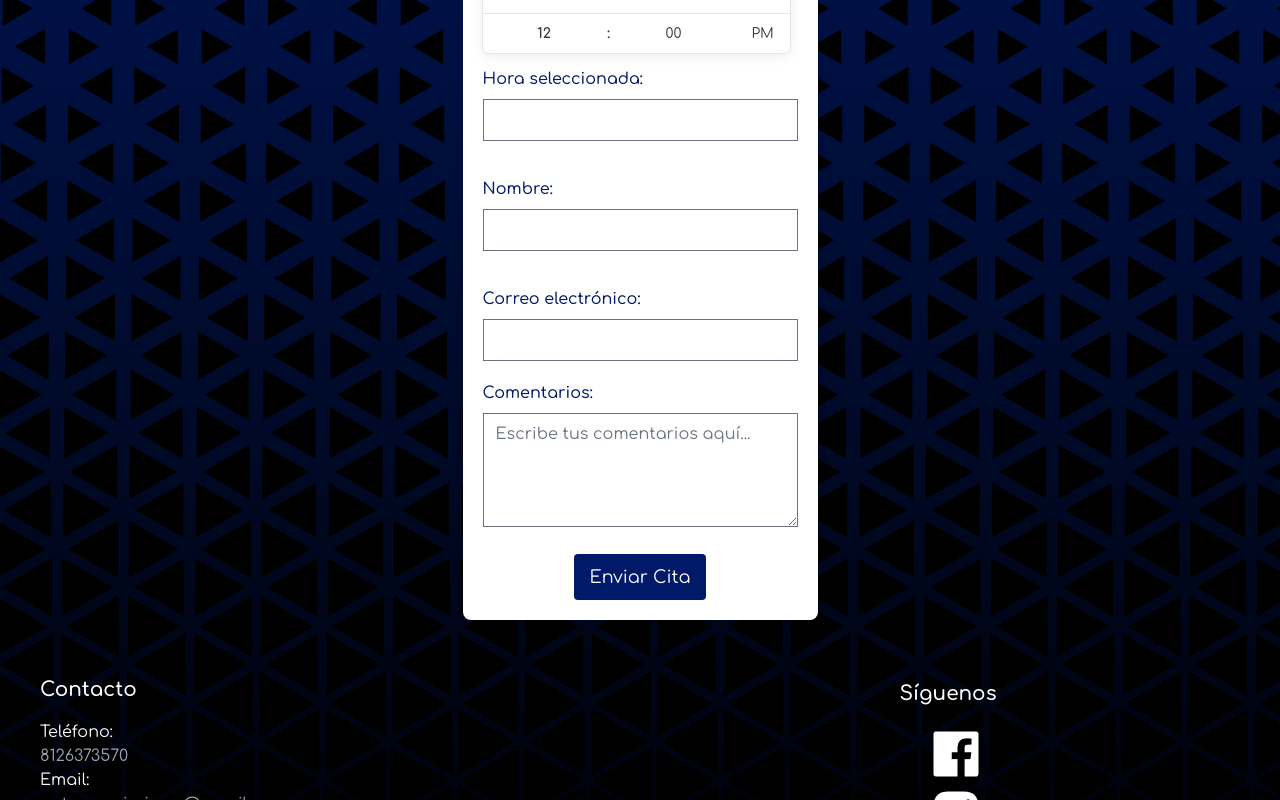
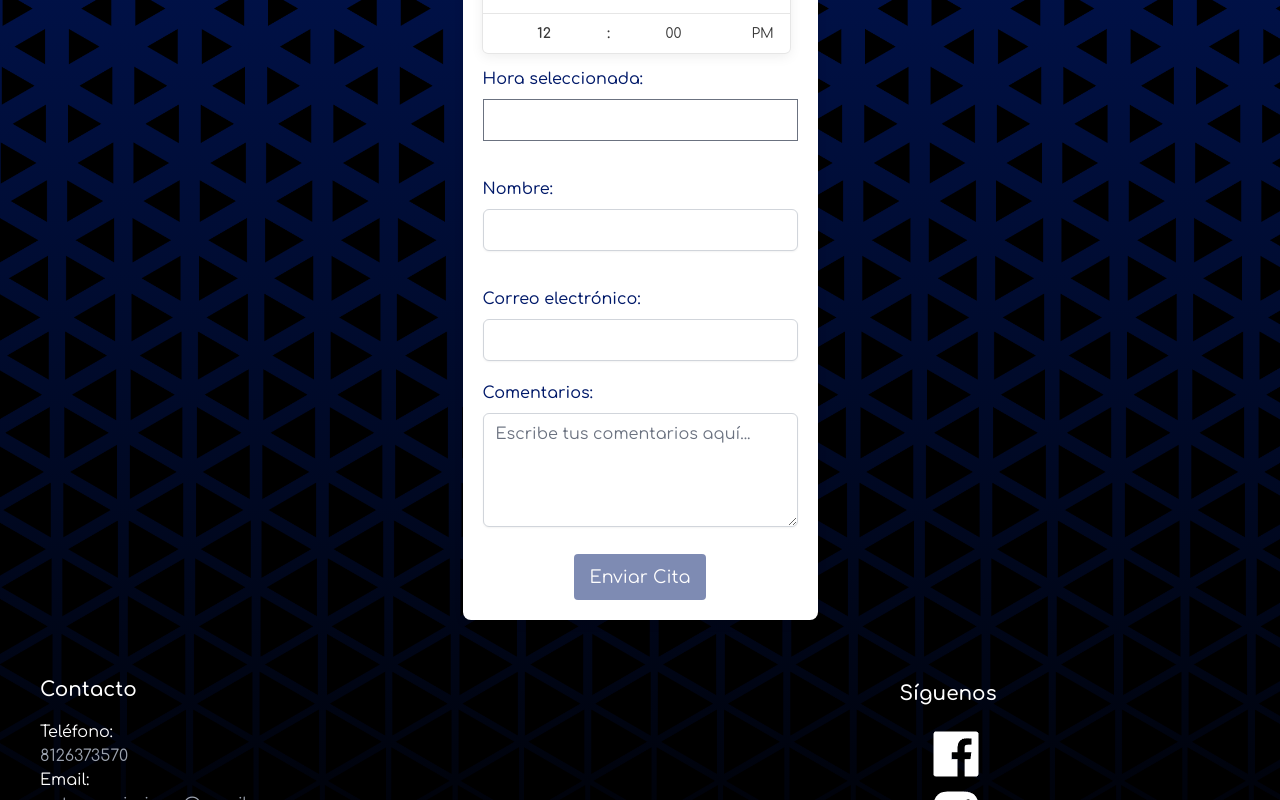
Before and after one commit to MarcoLc94/CerrajeriaLaAmenaza, a React (Vite) app: page /reservation in a window 1280 px wide. Shown: the part 481-1281 px from the top of the page. Built offline with nearby package versions, Linux system fonts and the light colour scheme; a web font is replaced by a local one.

Commit message:
form enhance

```diff
--- a/package.json
+++ b/package.json
@@ -16,9 +16,11 @@
     "flowbite": "^2.5.2",
     "react": "^18.3.1",
     "react-clock": "^5.1.0",
+    "react-country-flag": "^3.1.0",
     "react-dom": "^18.3.1",
     "react-router-dom": "^7.0.1",
     "react-scroll": "^1.9.0",
+    "react-select": "^5.10.0",
     "react-slick": "^0.30.3",
     "react-time-picker": "^7.0.0",
     "react-toastify": "^10.0.6",
--- a/src/components/Form/FormComponent.jsx
+++ b/src/components/Form/FormComponent.jsx
@@ -1,8 +1,20 @@
-import { useState, useEffect } from "react";
+import { useState } from "react";
 import "./FormComponent.css";
 import { ToastContainer, toast } from "react-toastify";
 import "react-toastify/dist/ReactToastify.css";
 import emailjs, { EmailJSResponseStatus } from "@emailjs/browser";
+import ReactCountryFlag from "react-country-flag"; // Importar la librería de banderas
+import Select from "react-select"; // Importar react-select
+
+// Array de países con códigos ISO y ladas
+const countries = [
+  { value: "+52", label: "MX", iso: "MX" }, // MX es el código ISO para México
+  { value: "+1", label: "EU", iso: "US" }, // US es el código ISO para Estados Unidos
+  { value: "+34", label: "ES", iso: "ES" }, // ES es el código ISO para España
+  { value: "+51", label: "PE", iso: "PE" }, // PE es el código ISO para Perú
+  { value: "+54", label: "AR", iso: "AR" }, // AR es el código ISO para Argentina
+  // Agrega más países según sea necesario
+];
 
 const FormComponent = () => {
   const [formData, setFormData] = useState({
@@ -10,55 +22,68 @@ const FormComponent = () => {
     email: "",
     tel: "",
     message: "",
+    countryCode: "+52", // Código de país por defecto (México)
   });
 
-  // Agregar estado para saber si el email ha sido tocado
-  const [emailTouched, setEmailTouched] = useState(false);
-  const [isEmailValid, setIsEmailValid] = useState(true); // Mantener true inicialmente
+  const [touched, setTouched] = useState({
+    name: false,
+    email: false,
+    tel: false,
+    message: false,
+  });
 
-  // Modificar el useEffect para considerar si el campo ha sido tocado
-  useEffect(() => {
-    if (emailTouched) {
-      setIsEmailValid(validateEmail(formData.email) && formData.email !== "");
-    }
-  }, [formData.email, emailTouched]);
-
-  // Separar la lógica del teléfono a una función específica
-  const handlePhoneChange = (e) => {
-    const value = e.target.value.replace(/\D/g, "");
-    setFormData({
-      ...formData,
-      tel: value,
-    });
+  // Validar el email
+  const validateEmail = (email) => {
+    const emailValidator = /^[a-zA-Z0-9._%+-]+@[a-zA-Z0-9.-]+\.[a-zA-Z]+$/;
+    return emailValidator.test(email);
   };
 
-  // Modificar el handleChange para el email
-  const handleEmailChange = (e) => {
-    const { value } = e.target;
-    setFormData((prev) => ({
-      ...prev,
-      email: value,
-    }));
-    setEmailTouched(true);
+  // Validar que el formulario esté completo y sea válido
+  const isFormValid = () => {
+    return (
+      formData.name.trim() !== "" &&
+      formData.email.trim() !== "" &&
+      validateEmail(formData.email) &&
+      formData.tel.trim() !== "" &&
+      /^\d{10}$/.test(formData.tel) && // Teléfono debe tener 10 dígitos
+      formData.message.trim().length >= 10 // Al menos 10 caracteres en el mensaje
+    );
   };
 
-  // Manejar cambios para los demás campos
+  // Manejar cambios en los campos
   const handleChange = (e) => {
     const { id, value } = e.target;
     setFormData({
       ...formData,
       [id]: value,
     });
+    setTouched({
+      ...touched,
+      [id]: true,
+    });
   };
 
-  const validateEmail = (emailData) => {
-    const emailValidator = /^[a-zA-Z0-9._%+-]+@[a-zA-Z0-9.-]+\.[a-zA-Z]+$/;
-
-    return emailValidator.test(emailData);
+  // Manejar cambios en el código de país
+  const handleCountryCodeChange = (selectedOption) => {
+    setFormData({
+      ...formData,
+      countryCode: selectedOption.value,
+    });
+    setTouched({
+      ...touched,
+      tel: true,
+    });
   };
 
+  // Manejar el envío del formulario
   const handleSubmit = async (e) => {
-    e.preventDefault(); // Prevenir el comportamiento predeterminado del formulario
+    e.preventDefault();
+
+    if (!isFormValid()) {
+      toast.error("Por favor, completa todos los campos correctamente.");
+      return;
+    }
+
     try {
       await emailjs.send(
         "service_0p779pc", // Reemplaza con tu Service ID
@@ -66,13 +91,25 @@ const FormComponent = () => {
         {
           name: formData.name,
           email: formData.email,
-          tel: formData.tel,
+          tel: `${formData.countryCode}${formData.tel}`,
           message: formData.message,
         },
         "Genp-_Rzip-Rps60D" // Reemplaza con tu Public Key
       );
       toast.success("¡Tu mensaje se ha enviado con éxito!");
-      setFormData({ name: "", email: "", tel: "", message: "" }); // Limpiar el formulario
+      setFormData({
+        name: "",
+        email: "",
+        tel: "",
+        message: "",
+        countryCode: "+52",
+      });
+      setTouched({
+        name: false,
+        email: false,
+        tel: false,
+        message: false,
+      });
     } catch (err) {
       if (err instanceof EmailJSResponseStatus) {
         toast.error(`EMAILJS FAILED: ${err.text}`);
@@ -82,6 +119,36 @@ const FormComponent = () => {
     }
   };
 
+  // Función para determinar si un campo es inválido
+  const isFieldInvalid = (fieldName) => {
+    switch (fieldName) {
+      case "name":
+        return touched.name && formData.name.trim() === "";
+      case "email":
+        return touched.email && !validateEmail(formData.email);
+      case "tel":
+        return touched.tel && !/^\d{10}$/.test(formData.tel);
+      case "message":
+        return touched.message && formData.message.length < 10;
+      default:
+        return false;
+    }
+  };
+
+  // Personalizar las opciones del dropdown
+  const formatOptionLabel = ({ value, label, iso }) => (
+    <div style={{ display: "flex", alignItems: "center" }}>
+      <ReactCountryFlag
+        countryCode={iso}
+        svg
+        style={{ width: "1.5em", height: "1.5em", marginRight: "8px" }}
+      />
+      <span>
+        {label} ({value})
+      </span>
+    </div>
+  );
+
   return (
     <div className="p-10 flex items-center justify-center form-container">
       <div className="w-full max-w-md bg-white rounded-lg shadow-md p-6">
@@ -90,7 +157,8 @@ const FormComponent = () => {
             Contacto
           </h2>
         </div>
-        <form onSubmit={isEmailValid ? handleSubmit : null}>
+        <form onSubmit={handleSubmit}>
+          {/* Campo Nombre */}
           <div className="mb-4">
             <label
               htmlFor="name"
@@ -103,13 +171,22 @@ const FormComponent = () => {
               id="name"
               value={formData.name}
               onChange={handleChange}
-              className="w-full px-3 py-2 border border-gray-300 rounded-md shadow-sm focus:outline-none focus:ring-2 focus:ring-blue-500"
+              onBlur={() => setTouched({ ...touched, name: true })}
+              className={`w-full px-3 py-2 border rounded-md shadow-sm focus:outline-none focus:ring-2 ${
+                isFieldInvalid("name")
+                  ? "border-red-500 focus:ring-red-500"
+                  : "border-gray-300 focus:ring-blue-500"
+              }`}
               placeholder="Tu nombre"
               required
-              maxLength={20}
+              maxLength={30}
             />
+            {isFieldInvalid("name") && (
+              <small className="text-red-600">El nombre es requerido.</small>
+            )}
           </div>
 
+          {/* Campo Correo Electrónico */}
           <div className="mb-4">
             <label
               htmlFor="email"
@@ -121,18 +198,22 @@ const FormComponent = () => {
               type="email"
               id="email"
               value={formData.email}
-              onChange={handleEmailChange}
-              className="w-full px-3 py-2 border border-gray-300 rounded-md shadow-sm focus:outline-none focus:ring-2 focus:ring-blue-500"
+              onChange={handleChange}
+              onBlur={() => setTouched({ ...touched, email: true })}
+              className={`w-full px-3 py-2 border rounded-md shadow-sm focus:outline-none focus:ring-2 ${
+                isFieldInvalid("email")
+                  ? "border-red-500 focus:ring-red-500"
+                  : "border-gray-300 focus:ring-blue-500"
+              }`}
               placeholder="Tu correo electrónico"
               required
             />
-            {isEmailValid ? (
-              <></>
-            ) : (
-              <small className="text-red-600">Ingrese un email válido</small>
+            {isFieldInvalid("email") && (
+              <small className="text-red-600">Ingrese un email válido.</small>
             )}
           </div>
 
+          {/* Campo Teléfono */}
           <div className="mb-4">
             <label
               htmlFor="tel"
@@ -140,19 +221,50 @@ const FormComponent = () => {
             >
               Teléfono
             </label>
+            <div className="flex">
+              <Select
+                options={countries}
+                value={countries.find((c) => c.value === formData.countryCode)}
+                onChange={handleCountryCodeChange}
+                formatOptionLabel={formatOptionLabel}
+                className="w-2/4"
+                styles={{
+                  control: (base) => ({
+                    ...base,
+                    border: "1px solid #d1d5db",
+                    borderRadius: "0.375rem 0 0 0.375rem",
+                    boxShadow: "none",
+                    "&:hover": {
+                      borderColor: "#d1d5db",
+                    },
+                  }),
+                }}
+              />
               <input
                 type="tel"
                 id="tel"
                 value={formData.tel}
-              onChange={handlePhoneChange}
-              pattern="[0-9]*"
+                onChange={handleChange}
+                onBlur={() => setTouched({ ...touched, tel: true })}
+                className={`w-3/5 px-3 py-2 border rounded-r-md shadow-sm focus:outline-none focus:ring-2 ${
+                  isFieldInvalid("tel")
+                    ? "border-red-500 focus:ring-red-500"
+                    : "border-gray-300 focus:ring-blue-500"
+                }`}
+                placeholder="Número de teléfono"
+                required
                 maxLength={10}
-              className="w-full px-3 py-2 border border-gray-300 rounded-md shadow-sm focus:outline-none focus:ring-2 focus:ring-blue-500"
-              placeholder="Tu número de teléfono"
-              required
+                pattern="\d{10}"
               />
             </div>
+            {isFieldInvalid("tel") && (
+              <small className="text-red-600">
+                El teléfono debe tener 10 dígitos.
+              </small>
+            )}
+          </div>
 
+          {/* Campo Mensaje */}
           <div className="mb-4">
             <label
               htmlFor="message"
@@ -165,20 +277,29 @@ const FormComponent = () => {
               rows="4"
               value={formData.message}
               onChange={handleChange}
-              className="w-full px-3 py-2 border border-gray-300 rounded-md shadow-sm focus:outline-none focus:ring-2 focus:ring-blue-500"
+              onBlur={() => setTouched({ ...touched, message: true })}
+              className={`w-full px-3 py-2 border rounded-md shadow-sm focus:outline-none focus:ring-2 ${
+                isFieldInvalid("message")
+                  ? "border-red-500 focus:ring-red-500"
+                  : "border-gray-300 focus:ring-blue-500"
+              }`}
               placeholder="Escribe tu mensaje aquí..."
               required
+              minLength={10}
+              maxLength={250}
             ></textarea>
+            {isFieldInvalid("message") && (
+              <small className="text-red-600">
+                El mensaje debe tener al menos 10 caracteres.
+              </small>
+            )}
           </div>
 
+          {/* Botón de Enviar */}
           <button
             type="submit"
-            className={
-              isEmailValid
-                ? "custom-submit w-full bg-gray-950 text-white font-semibold py-2 px-4 rounded-md shadow-md focus:outline-none focus:ring-2 focus:ring-blue-400"
-                : "custom-disabled w-full  font-semibold py-2 px-4 rounded-md shadow-md focus:outline-none"
-            }
-            disabled={!isEmailValid && emailTouched}
+            className="custom-submit w-full bg-gray-950 text-white font-semibold py-2 px-4 rounded-md shadow-md focus:outline-none focus:ring-2 focus:ring-blue-400 disabled:opacity-50 disabled:cursor-not-allowed"
+            disabled={!isFormValid()}
           >
             Enviar
           </button>
--- a/src/components/Reservation/ReservationComponent.jsx
+++ b/src/components/Reservation/ReservationComponent.jsx
@@ -15,6 +15,8 @@ const ReservationComponent = () => {
   const [email, setEmail] = useState(""); // Email del cliente
   const [isEmailValid, setIsEmailValid] = useState(true);
   const [emailTouched, setEmailTouched] = useState(false);
+  const [nombreTouched, setNombreTouched] = useState(false);
+  const [comentariosTouched, setComentariosTouched] = useState(false);
 
   useEffect(() => {
     if (emailTouched) {
@@ -37,6 +39,11 @@ const ReservationComponent = () => {
   // Función para manejar el envío del formulario
   const handleSubmit = async (e) => {
     e.preventDefault();
+
+    if (!isFormValid()) {
+      toast.error("Por favor, completa todos los campos correctamente.");
+      return;
+    }
 
     try {
       const templateParams = {
@@ -68,6 +75,19 @@ const ReservationComponent = () => {
     }
   };
 
+  // Validar que el formulario esté completo y sea válido
+  const isFormValid = () => {
+    return (
+      nombre.trim() !== "" &&
+      email.trim() !== "" &&
+      validateEmail(email) &&
+      isEmailValid &&
+      fecha.trim() !== "" &&
+      hora.trim() !== "" &&
+      comentarios.trim() !== ""
+    );
+  };
+
   useEffect(() => {
     window.scrollTo(0, 0);
     // Inicializa Flatpickr para seleccionar la fecha
@@ -88,12 +108,23 @@ const ReservationComponent = () => {
     });
   }, []); // Solo ejecuta una vez al montar el componente
 
+  // Función para determinar si un campo es inválido
+  const isFieldInvalid = (fieldName) => {
+    switch (fieldName) {
+      case "nombre":
+        return nombreTouched && nombre.trim() === "";
+      case "email":
+        return emailTouched && !validateEmail(email);
+      case "comentarios":
+        return comentariosTouched && comentarios.trim() === "";
+      default:
+        return false;
+    }
+  };
+
   return (
     <div className="container mt-16">
-      <form
-        onSubmit={isEmailValid ? handleSubmit : null}
-        className="form-custom"
-      >
+      <form onSubmit={handleSubmit} className="form-custom">
         <h2 className="h2">Agenda tu cita</h2>
         <div>
           <label>Selecciona una fecha:</label>
@@ -115,9 +146,21 @@ const ReservationComponent = () => {
           <input
             type="text"
             value={nombre}
-            onChange={(e) => setNombre(e.target.value)} // Controla el estado de nombre
+            onChange={(e) => {
+              setNombre(e.target.value);
+              setNombreTouched(true);
+            }}
+            onBlur={() => setNombreTouched(true)}
+            className={`w-full px-3 py-2 border rounded-md shadow-sm focus:outline-none focus:ring-2 ${
+              isFieldInvalid("nombre")
+                ? "border-red-500 focus:ring-red-500"
+                : "border-gray-300 focus:ring-blue-500"
+            }`}
             required
           />
+          {isFieldInvalid("nombre") && (
+            <small className="text-red-600">El nombre es requerido.</small>
+          )}
         </div>
         <div className="mt-4">
           <label htmlFor="email">Correo electrónico:</label>
@@ -126,10 +169,15 @@ const ReservationComponent = () => {
             value={email}
             onChange={handleEmailChange}
             onBlur={() => setEmailTouched(true)}
+            className={`w-full px-3 py-2 border rounded-md shadow-sm focus:outline-none focus:ring-2 ${
+              isFieldInvalid("email")
+                ? "border-red-500 focus:ring-red-500"
+                : "border-gray-300 focus:ring-blue-500"
+            }`}
             required
           />
-          {emailTouched && !isEmailValid && (
-            <small className="text-red-600">Ingrese un email válido</small>
+          {isFieldInvalid("email") && (
+            <small className="text-red-600">Ingrese un email válido.</small>
           )}
         </div>
         <div>
@@ -141,18 +189,29 @@ const ReservationComponent = () => {
             cols="30"
             placeholder="Escribe tus comentarios aquí..."
             value={comentarios}
-            onChange={(e) => setComentarios(e.target.value)} // Controla el estado de comentarios
+            onChange={(e) => {
+              setComentarios(e.target.value);
+              setComentariosTouched(true);
+            }}
+            onBlur={() => setComentariosTouched(true)}
+            className={`w-full px-3 py-2 border rounded-md shadow-sm focus:outline-none focus:ring-2 ${
+              isFieldInvalid("comentarios")
+                ? "border-red-500 focus:ring-red-500"
+                : "border-gray-300 focus:ring-blue-500"
+            }`}
+            required
           />
+          {isFieldInvalid("comentarios") && (
+            <small className="text-red-600">
+              Los comentarios son requeridos.
+            </small>
+          )}
         </div>
         <div className="flex justify-center">
           <button
             type="submit"
-            className={
-              isEmailValid
-                ? "button-custom mt-5"
-                : "bg-gray-500 w-full  font-semibold py-2 px-4 rounded-md shadow-md focus:outline-none"
-            }
-            disabled={emailTouched && !isEmailValid}
+            className="button-custom mt-5 disabled:opacity-50 disabled:cursor-not-allowed"
+            disabled={!isFormValid()}
           >
             Enviar Cita
           </button>
```
Also changed, not shown: 1 other file (tests, documents, lock files or other folders). Lines whose indentation alone changed are shown as unchanged.
